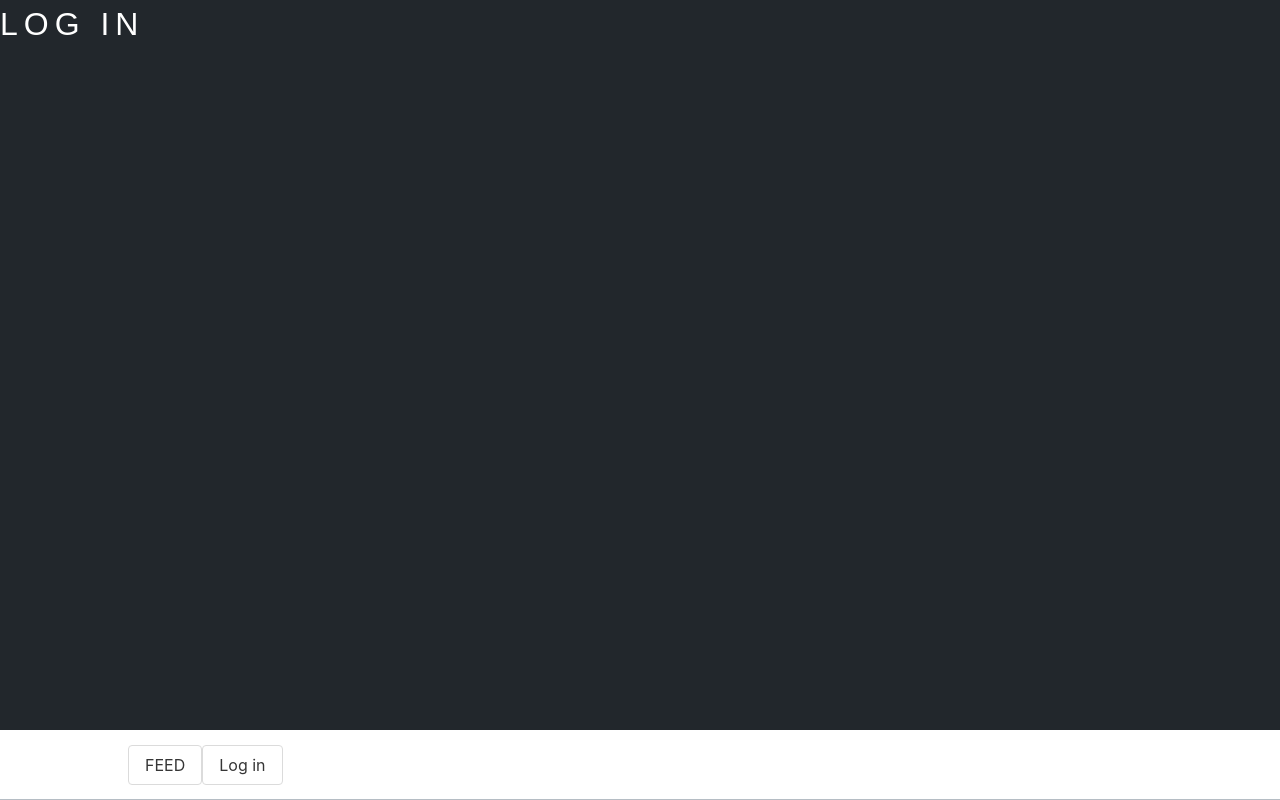
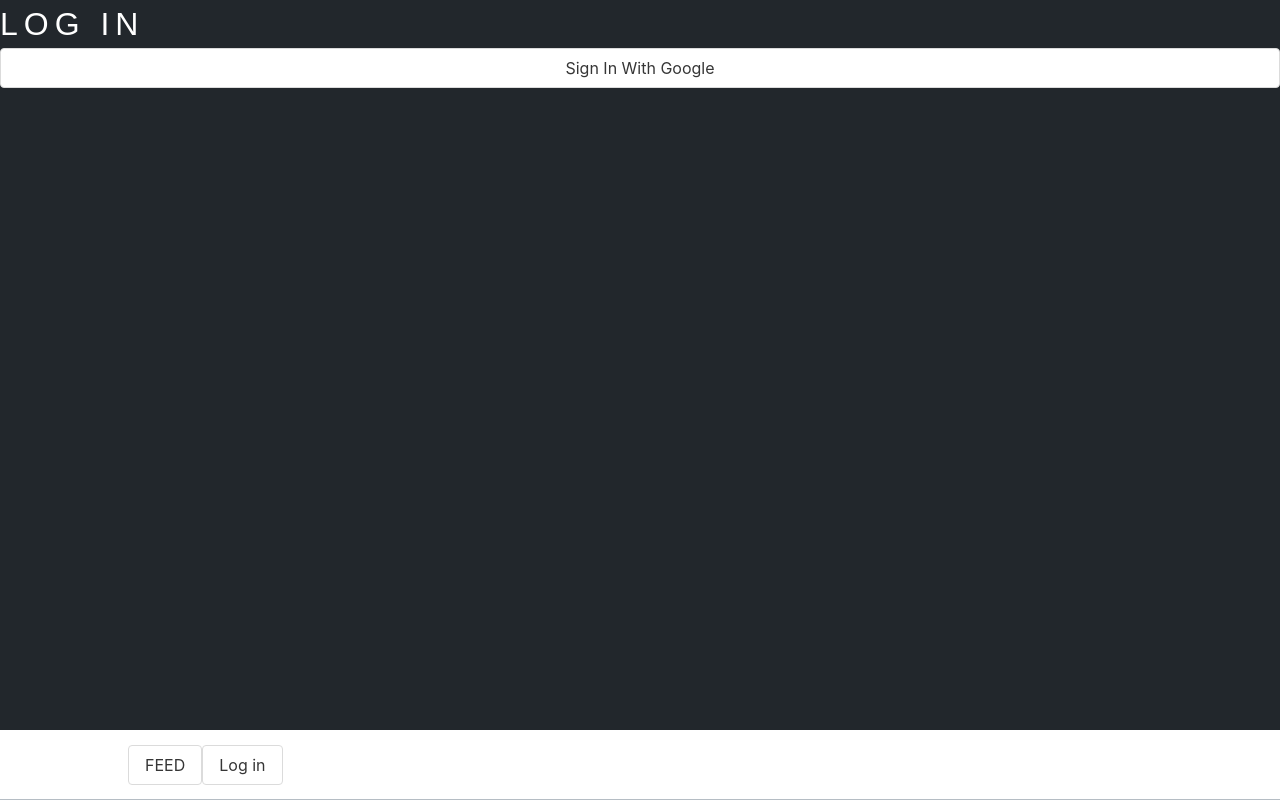
Before and after one commit to AmaryllisNO/ventury, a Next.js app: page /login in a window 1280 px wide. Built offline with nearby package versions, Linux system fonts and the light colour scheme.

Commit message:
feat: google sign in

```diff
--- a/lib/firebase.ts
+++ b/lib/firebase.ts
@@ -3,7 +3,12 @@
 import { initializeApp, getApp, getApps, FirebaseApp } from 'firebase/app';
 import { getFirestore } from 'firebase/firestore';
 import { getStorage } from 'firebase/storage';
-import { getAuth, createUserWithEmailAndPassword } from 'firebase/auth';
+import {
+  getAuth,
+  createUserWithEmailAndPassword,
+  GoogleAuthProvider,
+  signInWithPopup,
+} from 'firebase/auth';
 
 let app: FirebaseApp;
 
@@ -32,5 +37,6 @@ if (getApps().length) {
 
 export default app;
 export const auth = getAuth(app);
+export const googleAuthProvider = new GoogleAuthProvider();
 export const firestore = getFirestore(app);
 export const storage = getStorage(app);
--- a/pages/login.tsx
+++ b/pages/login.tsx
@@ -1,11 +1,52 @@
 import React from 'react';
+import { auth, googleAuthProvider } from '../lib/firebase';
+import { signInWithPopup } from 'firebase/auth';
 
-const login = () => {
+console.log(auth);
+
+const login = (props: any) => {
+  const user = null;
+  const username = null;
+
+  // 1. user signed out <SignInButton />
+  // 2. user signed in, but missing username <UsernameForm />
+  // 3. user signed in, has username <SignOutButton />
+
   return (
-    <div>
+    <main>
       <h1>LOG IN </h1>
-    </div>
+
+      {user ? (
+        !username ? (
+          <UsernameForm />
+        ) : (
+          <SignOutButton />
+        )
+      ) : (
+        <SignInButton />
+      )}
+    </main>
   );
 };
 
+const SignInButton = () => {
+  const signInWithGoogle = async () => {
+    await signInWithPopup(auth, googleAuthProvider);
+  };
+
+  return (
+    <button className='button' onClick={signInWithGoogle}>
+      Sign In With Google
+    </button>
+  );
+};
+
+const SignOutButton = () => {
+  return <button onClick={() => auth.signOut()}>Sign Out</button>;
+};
+
+const UsernameForm = () => {
+  return null;
+};
+
 export default login;
```
Also changed, not shown: pages/index.tsx (+8 -5 lines).
